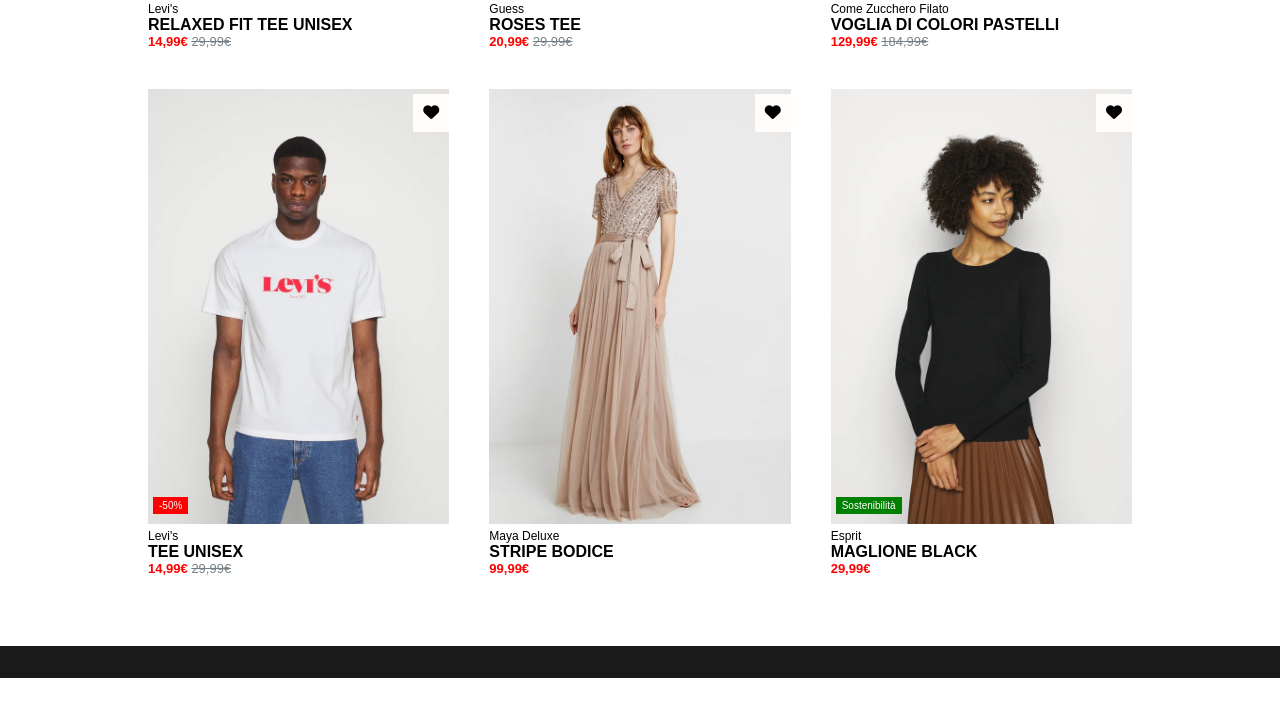
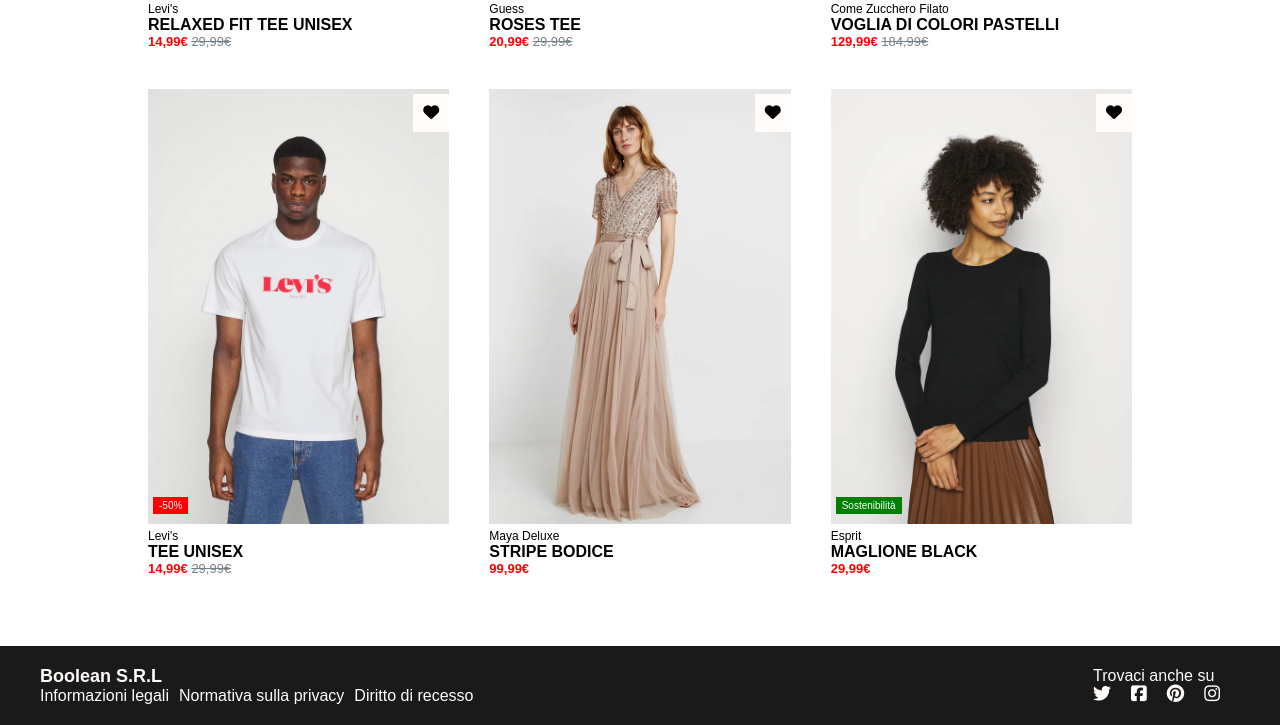
Before and after one commit to matteocenci/html-css-boolando, a plain HTML site: page index.html in a window 1280 px wide. Shown: the part 508-1233 px from the top of the page. Before the commit the page ends 1186 px from the top, so only its background shows below. Drawn offline with Linux system fonts and the light colour scheme.

Commit message:
feat: footer finished

```diff
--- a/css/style.css
+++ b/css/style.css
@@ -71,7 +71,8 @@ img{
     display: flex;
     flex-direction: row;
     width: calc(100% / 3);
-    justify-content: center;padding: 5px 0;
+    justify-content: center;
+    padding: 5px 0;
 
 }
 
@@ -220,14 +221,77 @@ img{
 
 .footer-container{
     display: flex;
+    width: 100%;
+    padding: 20px 40px;
+
+    background-color: #1A1A1A;
+    font-family: Arial, Helvetica, sans-serif;
 
 
 
 }
 
-.footer{
+/* .footer{
 
     width: 100%;
-    height: 2rem;
+
     background-color: #1A1A1A;
+} */
+
+.left-part{
+    /* padding: 0 50px; */
+    color: #FFFCFA;
+    display: flex;
+    justify-content: flex-start;
+    align-items: center;
+    width: calc(100% / 2);
+
+
 }
+
+#company{
+    font-size: 18px;
+    font-weight: 600;
+}
+
+.informations{
+    display: flex;
+    list-style: none;
+
+
+}
+
+.informations a{
+    color: #FFFCFA;
+    text-decoration: none;
+    padding-right: 10px;
+}
+
+.right-part{
+    /* padding: 0 50px; */
+    color: #FFFCFA;
+    display: flex;
+    justify-content: flex-end;
+    align-items: center;
+    width: calc(100% / 2);
+
+
+}
+
+.socials{
+    display: flex;
+    list-style: none;
+
+
+}
+
+.socials a{
+    color: #FFFCFA;
+    text-decoration: none;
+    padding-right: 10px;
+}
+
+.socials i{
+    margin-right: 10px;
+    font-size: 18px;
+}
--- a/index.html
+++ b/index.html
@@ -209,10 +209,36 @@
 
 
         <div class="footer-container">
-            <div class="footer">
+
+            <div class="left-part">
+                <div>
+                    <span id="company">Boolean S.R.L</span>
+                    <ul class="informations">
+                        <li><a href="">Informazioni legali</a></li>
+                        <li><a href="">Normativa sulla privacy</a></li>
+                        <li><a href="">Diritto di recesso</a></li>
+
+                    </ul>
+
+                </div>
+            </div>
+
+            <div class="right-part">
+                <div>
+                    <span>Trovaci anche su</span>
+                    <ul class="socials">
+                        <li><a href=""><i class="fa-brands fa-twitter"></i></a></li>
+                        <li><a href=""><i class="fa-brands fa-square-facebook"></i></a></li>
+                        <li><a href=""><i class="fa-brands fa-pinterest"></i></a></li>
+                        <li><a href=""><i class="fa-brands fa-instagram"></i></a></li>
+                    </ul>
+                </div>
+
+            </div>
 
 
-            </div>
+
+
 
         </div>
 
```
